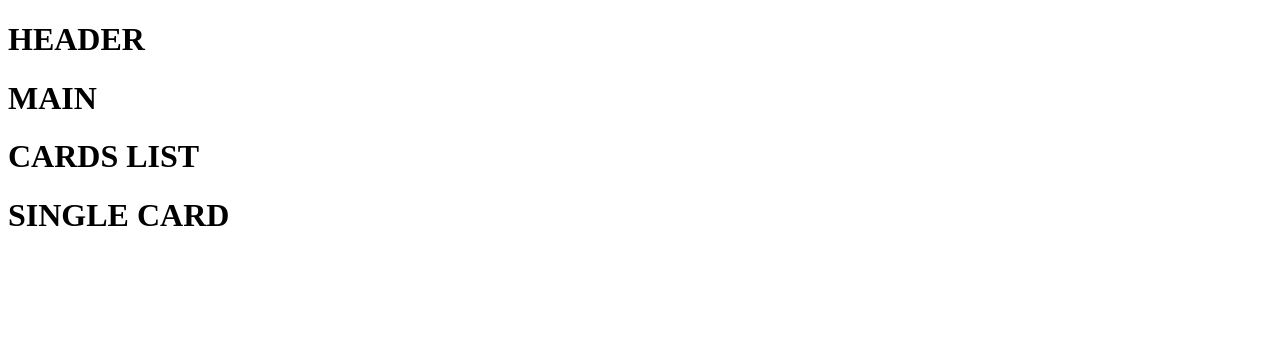
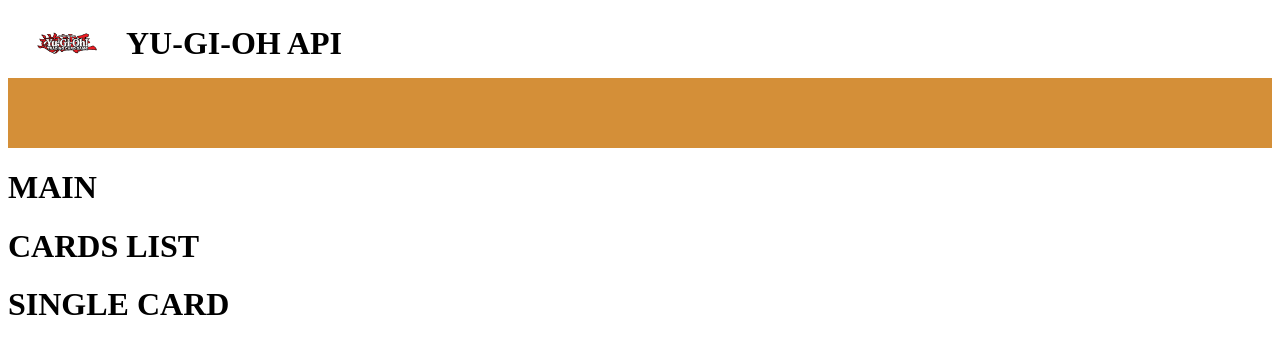
Before and after one commit to Francesco-Valentino/vite-yu-gi-oh, a Vue app: page / in a window 1280 px wide. Shown: the top 354 px of the page. Built offline with nearby package versions, Linux system fonts and the light colour scheme; the HTML template or start-up script is replaced by a standard one.

Commit message:
setting header basic structure

```diff
--- a/src/components/AppHeader.vue
+++ b/src/components/AppHeader.vue
@@ -1,8 +1,14 @@
 <template>
-    <div>
+    <div class="upperHeader">
+        <img src="../assets/img/ygoLogo.png" alt="Yu-Gi-Oh logo">
+
         <h1>
-            HEADER
+            YU-GI-OH API
         </h1>
+    </div>
+
+    <div class="lowerHeader">
+
     </div>
 </template>
 
@@ -14,4 +20,22 @@
 
 <style lang="scss" scoped>
 
+    div.upperHeader,
+    div.lowerHeader{
+        height: 70px;
+    }
+    div.upperHeader{
+        display: flex;
+        justify-content: start;
+        align-items: center;
+
+        img{
+            height: 70px;
+            padding: 0 1.5rem;
+        }
+    }
+
+    div.lowerHeader{
+        background-color: #D48F38;
+    }
 </style>
```
